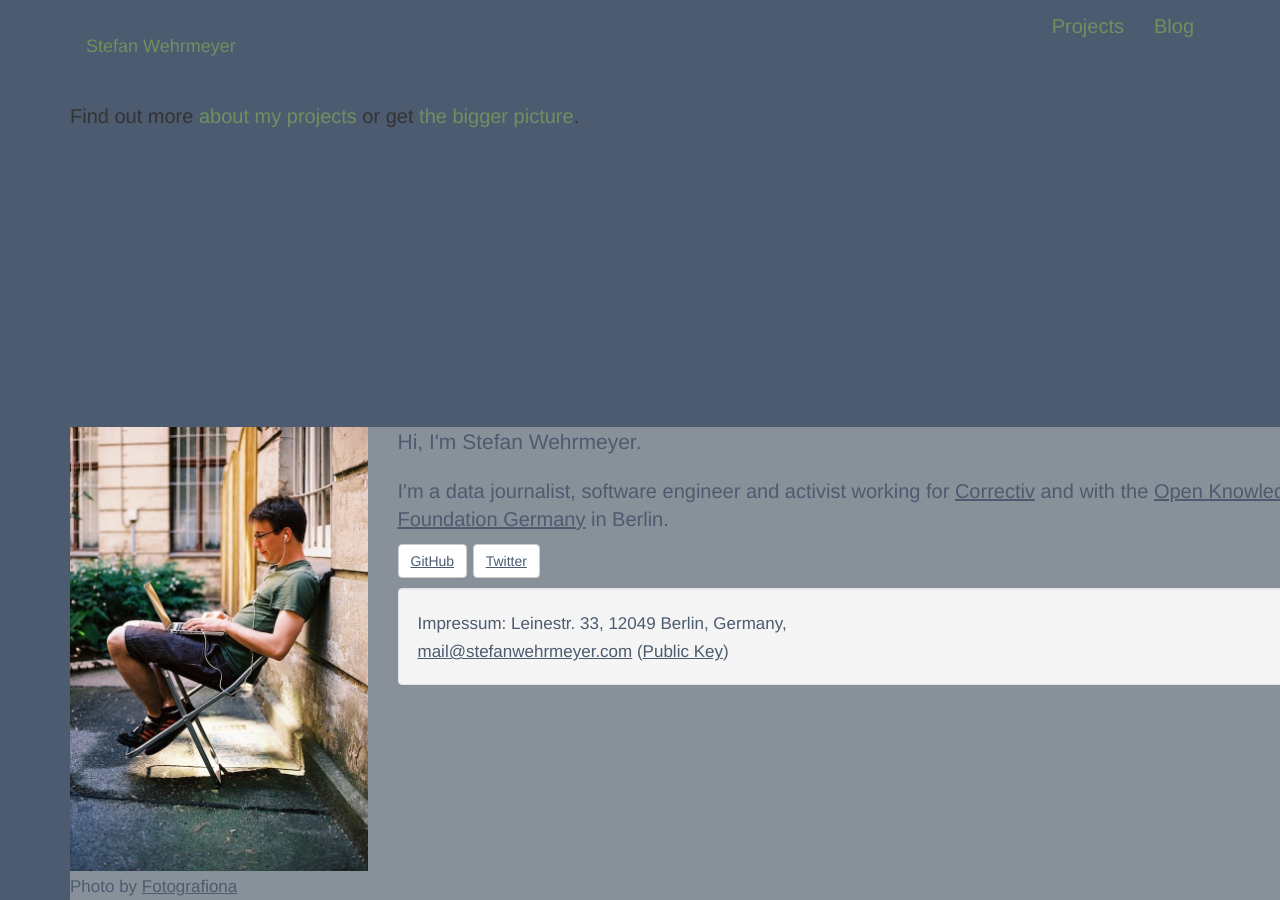
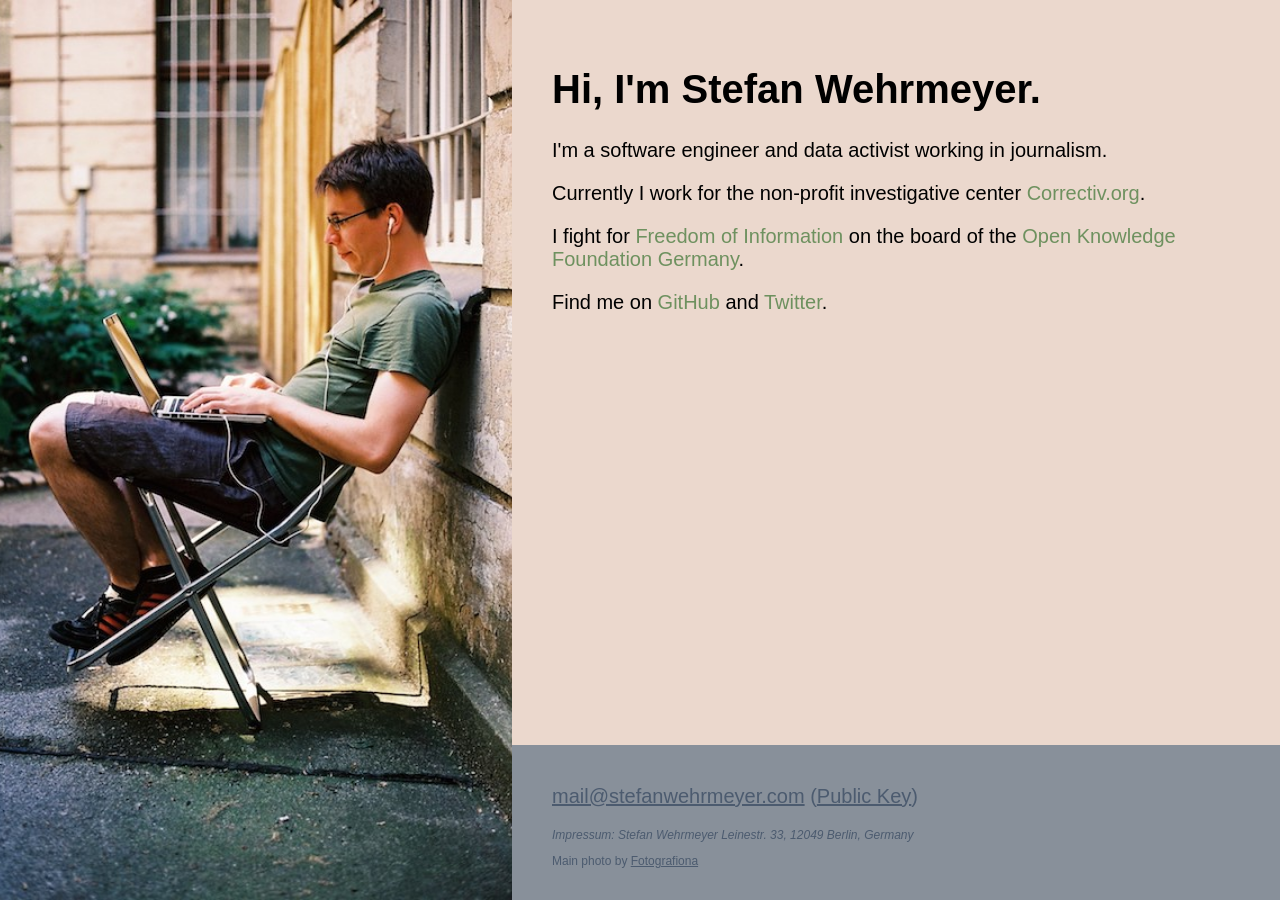
Before and after one commit to stefanw/stefanwehrmeyer.com, a Jekyll site: the page built from index.html, in a window 1280 px wide. Built offline with Jekyll 4.4.1, drawn with Linux system fonts in a browser that asks for light colours; nearby versions of some CDN libraries; library files that are not in the unit come from our copies.

Commit message:
Redo homepage

```diff
--- a/_layouts/base.html
+++ b/_layouts/base.html
@@ -1,79 +1,26 @@
 <!DOCTYPE html>
 <html>
-    <head profile="http://www.w3.org/2006/03/hcard">
+    <head>
         <meta charset="utf-8">
+        <meta name="viewport" content="width=device-width, initial-scale=1">
 
-        <meta name="viewport" content="width=device-width, initial-scale=1.0">
+        <title>Stefan Wehrmeyer</title>
 
-        <link href="{{ site.baseurl }}css/bootstrap.min.css" rel="stylesheet">
+        <link href="{{ site.baseurl }}css/pure-min.css" rel="stylesheet"/>
+        <link rel="stylesheet" href="{{ site.baseurl }}css/grids-responsive-min.css">
         <link href="{{ site.baseurl }}css/style.css" rel="stylesheet" />
 
-        <title>Stefan Wehrmeyer</title>
+        <link rel="shortcut icon" type="image/png" href="{{ site.baseurl }}img/favicon.png" >
+
         <meta name="robots" content="index, follow" />
         <meta name="description" content="Stefan Wehrmeyer Homepage, Projects, Blog and Contact Details" />
 
         <link rel="openid2.provider" href="https://openid.stackexchange.com/openid/provider">
         <link rel="openid2.local_id" href="https://openid.stackexchange.com/user/918b09ff-03a4-4df3-8f87-31f3ae081a85">
-
-        <link rel="shortcut icon" type="image/png" href="{{ site.baseurl }}img/favicon.png" >
     </head>
     <body>
-        <div class="container">
 
-            <div class="navbar">
-                <h1 class="navbar-brand">
-                    <a href="{{ site.baseurl }}" title="Stefan Wehrmeyer's Homepage">
-                        Stefan Wehrmeyer
-                    </a>
-                </h1>
+      {{ content }}
 
-                <ul class="nav navbar-nav pull-right">
-                  <li><a href="{{ site.baseurl }}projects/">Projects</a></li>
-                  <li><a href="{{ site.baseurl }}blog/">Blog</a></li>
-                </ul>
-            </div>
-
-            {{ content }}
-
-            <footer class="footer">
-                <div class="row">
-                    <div class="col-md-4 col-lg-3">
-                        <img class="img-responsive photo" src="{{ site.baseurl }}img/stefan_wehrmeyer.jpg" alt="Stefan Wehrmeyer"/>
-                        <small>Photo by <a href="http://arduina.net/">Fotografiona</a></small>
-                    </div>
-                    <div class="col-md-8 col-lg-9">
-                        <p class="lead">
-                            Hi, I'm Stefan Wehrmeyer.
-                        </p>
-                        <p>
-                            I'm a data journalist, software engineer and activist working for <a href="https://www.correctiv.org/">Correctiv</a> and with the <a href="http://www.okfn.de/">Open Knowledge Foundation Germany</a> in Berlin.
-                        </p>
-                        <p>
-                            <a href="https://github.com/stefanw" class="btn btn-default">
-                                GitHub
-                            </a>
-                            <a href="https://twitter.com/stefanwehrmeyer" class="btn btn-default" >
-                                Twitter
-                            </a>
-                        </p>
-
-                        <address id="contact" class="well well-small">
-                            <small>
-                                Impressum:
-                                <span class="street-address">Leinestr. 33</span>,
-                                <span class="postal-code">12049</span> <span class="locality">Berlin</span>,
-                                <span class="country-name">Germany</span>,
-                                <br/>
-                                <a class="email" title="E-Mail Stefan Wehrmeyer" href="mailto:mail@stefanwehrmeyer.com">mail@stefanwehrmeyer.com</a> (<a href="{{ site.baseurl }}publickey.asc" title="07C9226790B49716">Public Key</a>)
-                            </small>
-                        </address>
-                    </div>
-                </div>
-            </footer>
-        </div>
-        <script src="{{ site.baseurl }}js/lib/jquery.min.js"></script>
-        <script src="{{ site.baseurl }}js/lib/d3.v3.min.js"></script>
-        <script src="{{ site.baseurl }}js/lib/topojson.min.js"></script>
-        <script src="{{ site.baseurl }}js/script.js"></script>
     </body>
 </html>
--- a/index.html
+++ b/index.html
@@ -4,8 +4,31 @@ title: Stefan Wehrmeyer
 
 ---
 
-<div class="row">
-  <div class="col-lg-12">
-    <p>Find out more <a href="{{ site.baseurl }}projects/">about my projects</a> or get <a href="{{ site.baseurl }}blog/">the bigger picture</a>.</p>
+<div class="pure-g">
+
+  <div class="pure-u-1 pure-u-md-2-5 homepage-header">
+  </div>
+
+  <div class="pure-u-1 pure-u-md-3-5 homepage-content">
+    <div class="content">
+      <header class="header">
+        <h1>Hi, I'm Stefan Wehrmeyer.</h1>
+      </header>
+      <p>
+        I'm a software engineer and data activist working in journalism.
+      </p>
+      <p>
+        Currently I work for the non-profit investigative center <a href="https://correctiv.org/">Correctiv.org</a>.
+      </p>
+      <p>
+        I fight for <a href="https://fragdenstaat.de/">Freedom of Information</a> on the board of the <a href="https://www.okfn.de/">Open Knowledge Foundation Germany</a>.
+      </p>
+
+      <p>
+        Find me on <a href="https://github.com/stefanw">GitHub</a> and <a href="https://twitter.com/stefanwehrmeyer">Twitter</a>.
+      </p>
+
+    </div>
+    {% include footer.html %}
   </div>
 </div>
```
Also changed, not shown: _layouts/default.html (line endings or trailing spaces), img/stefan_wehrmeyer.jpg.
